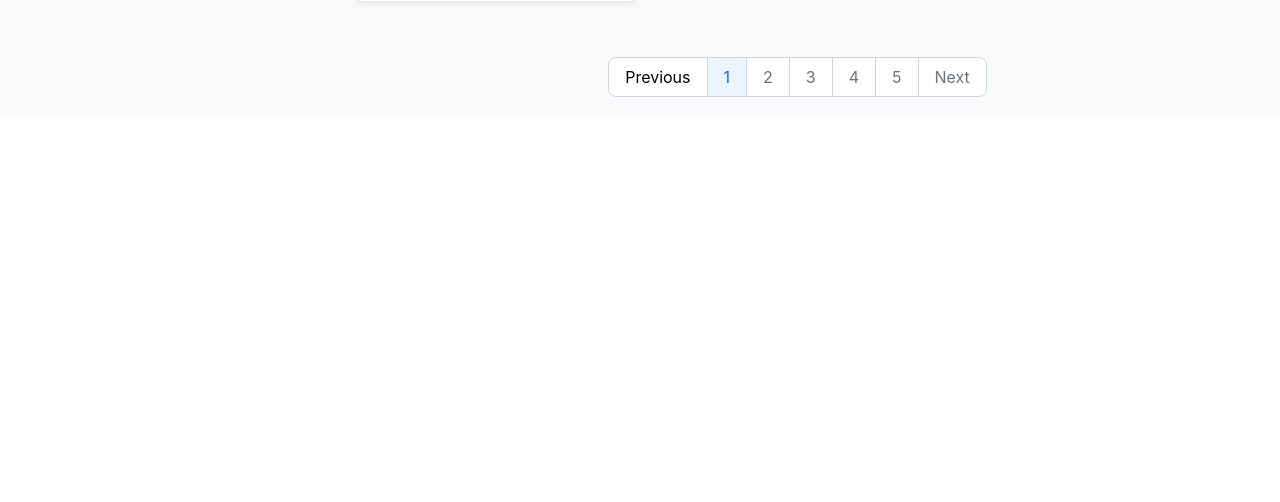
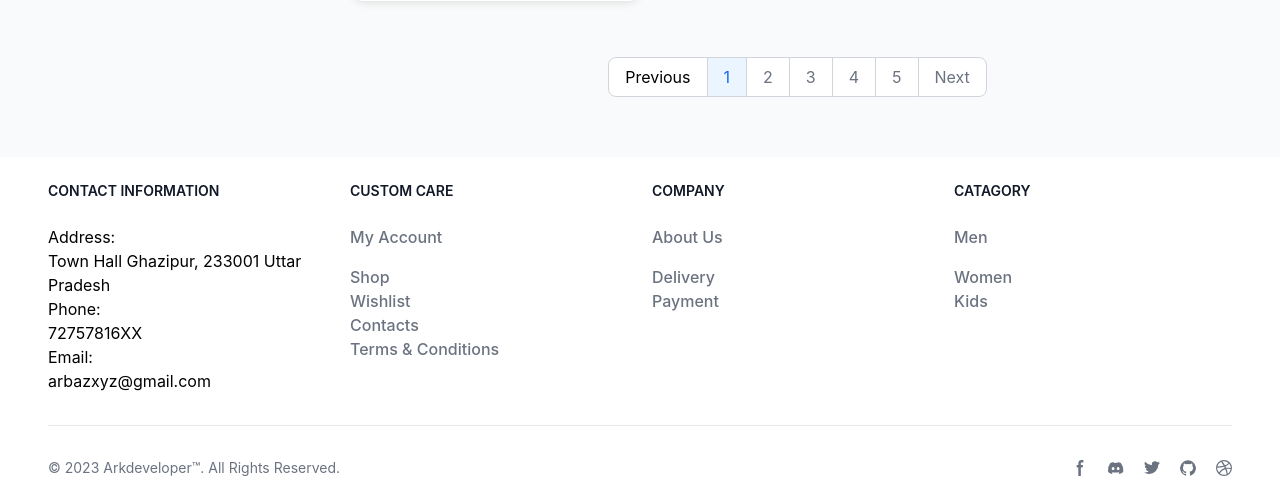
Before and after one commit to iamark07/PHP-Watcg-E-Commerce-Website, a PHP site: page / in a window 1280 px wide. Shown: the part 4394-4896 px from the top of the page. Before the commit the page ends 4491 px from the top, so only its background shows below. Run offline with PHP 8.4, Linux system fonts and the light colour scheme; some libraries are stand-ins or nearby versions.

Commit message:
footer add

```diff
--- a/index.html
+++ b/index.html
@@ -180,25 +180,41 @@
                     <h2 class="text-2xl border-b border-gray-400 py-1">Filter</h2>
                     <div class="filter_container my-3 overflow-auto">
                         <div class="brand_filter">
-                            <h3 class="flex items-center text-lg mt-3">Brands <span><i class="ri-arrow-drop-down-line text-2xl ms-2"></i></span></h3>
+                            <h3 class="flex items-center text-lg mt-3">Brands <span><i
+                                        class="ri-arrow-drop-down-line text-2xl ms-2"></i></span></h3>
                             <ul class="mt-2">
-                                <li class="ms-5 flex items-center"><input type="checkbox" class="me-2 cursor-pointer" id="sonata"><label for="sonata" class="cursor-pointer">Sonata</label></li>
-                                <li class="ms-5 flex items-center"><input type="checkbox" class="me-2 cursor-pointer" id="titan"><label for="titan" class="cursor-pointer">Titan</label></li>
-                                <li class="ms-5 flex items-center"><input type="checkbox" class="me-2 cursor-pointer" id="boat"><label for="boat" class="cursor-pointer">Boat</label></li>
-                                <li class="ms-5 flex items-center"><input type="checkbox" class="me-2 cursor-pointer" id="allen-solly"><label for="allen-solly" class="cursor-pointer">Allen-Solly</label></li>
-                                <li class="ms-5 flex items-center"><input type="checkbox" class="me-2 cursor-pointer" id="fastrack"><label for="fastrack" class="cursor-pointer">Fastrack</label></li>
-                                <li class="ms-5 flex items-center"><input type="checkbox" class="me-2 cursor-pointer" id="fire-bolt"><label for="fire-bolt" class="cursor-pointer">Fire-Bolt</label></li>
-                                <li class="ms-5 flex items-center"><input type="checkbox" class="me-2 cursor-pointer" id="peter-england"><label for="peter-england" class="cursor-pointer">Peter-England</label></li>
-                                <li class="ms-5 flex items-center"><input type="checkbox" class="me-2 cursor-pointer" id="fossil"><label for="fossil" class="cursor-pointer">Fossil</label></li>
-                                <li class="ms-5 flex items-center"><input type="checkbox" class="me-2 cursor-pointer" id="provogue"><label for="provogue" class="cursor-pointer">Provogue</label></li>
+                                <li class="ms-5 flex items-center"><input type="checkbox" class="me-2 cursor-pointer"
+                                        id="sonata"><label for="sonata" class="cursor-pointer">Sonata</label></li>
+                                <li class="ms-5 flex items-center"><input type="checkbox" class="me-2 cursor-pointer"
+                                        id="titan"><label for="titan" class="cursor-pointer">Titan</label></li>
+                                <li class="ms-5 flex items-center"><input type="checkbox" class="me-2 cursor-pointer"
+                                        id="boat"><label for="boat" class="cursor-pointer">Boat</label></li>
+                                <li class="ms-5 flex items-center"><input type="checkbox" class="me-2 cursor-pointer"
+                                        id="allen-solly"><label for="allen-solly"
+                                        class="cursor-pointer">Allen-Solly</label></li>
+                                <li class="ms-5 flex items-center"><input type="checkbox" class="me-2 cursor-pointer"
+                                        id="fastrack"><label for="fastrack" class="cursor-pointer">Fastrack</label></li>
+                                <li class="ms-5 flex items-center"><input type="checkbox" class="me-2 cursor-pointer"
+                                        id="fire-bolt"><label for="fire-bolt" class="cursor-pointer">Fire-Bolt</label>
+                                </li>
+                                <li class="ms-5 flex items-center"><input type="checkbox" class="me-2 cursor-pointer"
+                                        id="peter-england"><label for="peter-england"
+                                        class="cursor-pointer">Peter-England</label></li>
+                                <li class="ms-5 flex items-center"><input type="checkbox" class="me-2 cursor-pointer"
+                                        id="fossil"><label for="fossil" class="cursor-pointer">Fossil</label></li>
+                                <li class="ms-5 flex items-center"><input type="checkbox" class="me-2 cursor-pointer"
+                                        id="provogue"><label for="provogue" class="cursor-pointer">Provogue</label></li>
                             </ul>
                         </div>
                         <div class="price_filter">
-                            <h3 class="flex items-center text-lg mt-3">Price <span><i class="ri-arrow-drop-down-line text-2xl ms-2"></i></span></h3>
+                            <h3 class="flex items-center text-lg mt-3">Price <span><i
+                                        class="ri-arrow-drop-down-line text-2xl ms-2"></i></span></h3>
                             <div class="progress_bar_container px-5">
                                 <div class="price_progress_line mt-3 bg-blue-300 w-full h-1 rounded-lg">
                                     <div class="progress_bar bg-blue-500 w-1/4 h-1 rounded-lg relative">
-                                        <div class="progress_pointer w-5 h-5 rounded-full bg-white absolute top-1/2 -translate-x-1/2 -translate-y-1/2 cursor-pointer"></div>
+                                        <div
+                                            class="progress_pointer w-5 h-5 rounded-full bg-white absolute top-1/2 -translate-x-1/2 -translate-y-1/2 cursor-pointer">
+                                        </div>
                                     </div>
                                 </div>
                                 <div class="progress_amount_value w-full flex justify-between mt-2">
@@ -208,7 +224,8 @@
                             </div>
                         </div>
                         <div class="category">
-                            <h3 class="flex items-center text-lg mt-3">Category <span><i class="ri-arrow-drop-down-line text-2xl ms-2"></i></span></h3>
+                            <h3 class="flex items-center text-lg mt-3">Category <span><i
+                                        class="ri-arrow-drop-down-line text-2xl ms-2"></i></span></h3>
                             <ul class="mt-2">
                                 <li class="ms-5 flex items-center"><input type="checkbox" class="me-2">Men</li>
                                 <li class="ms-5 flex items-center"><input type="checkbox" class="me-2">Women</li>
@@ -219,7 +236,8 @@
                 </div>
             </aside>
             <div class="md:my-5 w-3/4">
-                <div class="sort_option w-full sticky top-5 md:px-5 md:py-3 flex justify-between items-center bg-white rounded-lg">
+                <div
+                    class="sort_option w-full sticky top-5 md:px-5 md:py-3 flex justify-between items-center bg-white rounded-lg">
                     <h3>Sort By :</h3>
                     <select name="sort" id="sort_by" class="cursor-pointer">
                         <option disabled selected>Choose</option>
@@ -1366,6 +1384,137 @@
             </div>
 
         </section>
+        <section class="offer"></section>
+
+
+        <footer class="bg-white dark:bg-gray-900 mt-10 px-8">
+            <div class="mx-auto w-full max-w-screen-xl p-4 py-6 lg:py-8">
+                <div class="md:flex md:justify-between">
+                    <!-- <div class="mb-6 md:mb-0">
+                        <a href="index.html" class="flex items-center">
+                            <img src="https://flowbite.com/docs/images/logo.svg" class="h-8 me-3" alt="FlowBite Logo" />
+                            <span
+                                class="self-center text-2xl font-semibold whitespace-nowrap text-black">Tick Tock</span>
+                        </a>
+                    </div> -->
+                    <div class="grid sm:grid-cols-3 md:grid-cols-4 gap-8 sm:gap-6">
+                        <div>
+                            <h2 class="mb-6 text-sm font-semibold text-gray-900 uppercase dark:text-white">CONTACT INFORMATION
+                            </h2>
+                            <h3 class="text-md">Address:</h3>
+                            <h4 class="text-md">Town Hall Ghazipur, 233001 Uttar Pradesh</h4>
+                            <h3 class="text-md">Phone:</h3>
+                            <h4 class="text-md">72757816XX</h4>
+                            <h3 class="text-md">Email:</h3>
+                            <h4 class="text-md">arbazxyz@gmail.com</h4>
+                        </div>
+                        <div>
+                            <h2 class="mb-6 text-sm font-semibold text-gray-900 uppercase dark:text-white">CUSTOM CARE
+                            </h2>
+                            <ul class="text-gray-500 dark:text-gray-400 font-medium">
+                                <li class="mb-4">
+                                    <a href="https://flowbite.com/" class="hover:underline">My Account</a>
+                                </li>
+                                <li>
+                                    <a href="https://tailwindcss.com/" class="hover:underline">Shop</a>
+                                </li>
+                                <li>
+                                    <a href="https://tailwindcss.com/" class="hover:underline">Wishlist</a>
+                                </li>
+                                <li>
+                                    <a href="https://tailwindcss.com/" class="hover:underline">Contacts</a>
+                                </li>
+                                <li>
+                                    <a href="https://tailwindcss.com/" class="hover:underline">Terms & Conditions</a>
+                                </li>
+                            </ul>
+                        </div>
+                        <div>
+                            <h2 class="mb-6 text-sm font-semibold text-gray-900 uppercase dark:text-white">Company
+                            </h2>
+                            <ul class="text-gray-500 dark:text-gray-400 font-medium">
+                                <li class="mb-4">
+                                    <a href="https://github.com/themesberg/flowbite" class="hover:underline ">About Us</a>
+                                </li>
+                                <li>
+                                    <a href="https://discord.gg/4eeurUVvTy" class="hover:underline">Delivery</a>
+                                </li>
+                                <li>
+                                    <a href="https://discord.gg/4eeurUVvTy" class="hover:underline">Payment</a>
+                                </li>
+                            </ul>
+                        </div>
+                        <div>
+                            <h2 class="mb-6 text-sm font-semibold text-gray-900 uppercase dark:text-white">Catagory</h2>
+                            <ul class="text-gray-500 dark:text-gray-400 font-medium">
+                                <li class="mb-4">
+                                    <a href="#" class="hover:underline">Men</a>
+                                </li>
+                                <li>
+                                    <a href="#" class="hover:underline">Women</a>
+                                </li>
+                                <li>
+                                    <a href="#" class="hover:underline">Kids</a>
+                                </li>
+                            </ul>
+                        </div>
+                    </div>
+                </div>
+                <hr class="my-6 border-gray-200 sm:mx-auto dark:border-gray-700 lg:my-8" />
+                <div class="sm:flex sm:items-center sm:justify-between">
+                    <span class="text-sm text-gray-500 sm:text-center dark:text-gray-400">© 2023 <a
+                            href="https://flowbite.com/" class="hover:underline">Arkdeveloper™</a>. All Rights Reserved.
+                    </span>
+                    <div class="flex mt-4 sm:justify-center sm:mt-0">
+                        <a href="#" class="text-gray-500 hover:text-gray-900 dark:hover:text-white">
+                            <svg class="w-4 h-4" aria-hidden="true" xmlns="http://www.w3.org/2000/svg"
+                                fill="currentColor" viewBox="0 0 8 19">
+                                <path fill-rule="evenodd"
+                                    d="M6.135 3H8V0H6.135a4.147 4.147 0 0 0-4.142 4.142V6H0v3h2v9.938h3V9h2.021l.592-3H5V3.591A.6.6 0 0 1 5.592 3h.543Z"
+                                    clip-rule="evenodd" />
+                            </svg>
+                            <span class="sr-only">Facebook page</span>
+                        </a>
+                        <a href="#" class="text-gray-500 hover:text-gray-900 dark:hover:text-white ms-5">
+                            <svg class="w-4 h-4" aria-hidden="true" xmlns="http://www.w3.org/2000/svg"
+                                fill="currentColor" viewBox="0 0 21 16">
+                                <path
+                                    d="M16.942 1.556a16.3 16.3 0 0 0-4.126-1.3 12.04 12.04 0 0 0-.529 1.1 15.175 15.175 0 0 0-4.573 0 11.585 11.585 0 0 0-.535-1.1 16.274 16.274 0 0 0-4.129 1.3A17.392 17.392 0 0 0 .182 13.218a15.785 15.785 0 0 0 4.963 2.521c.41-.564.773-1.16 1.084-1.785a10.63 10.63 0 0 1-1.706-.83c.143-.106.283-.217.418-.33a11.664 11.664 0 0 0 10.118 0c.137.113.277.224.418.33-.544.328-1.116.606-1.71.832a12.52 12.52 0 0 0 1.084 1.785 16.46 16.46 0 0 0 5.064-2.595 17.286 17.286 0 0 0-2.973-11.59ZM6.678 10.813a1.941 1.941 0 0 1-1.8-2.045 1.93 1.93 0 0 1 1.8-2.047 1.919 1.919 0 0 1 1.8 2.047 1.93 1.93 0 0 1-1.8 2.045Zm6.644 0a1.94 1.94 0 0 1-1.8-2.045 1.93 1.93 0 0 1 1.8-2.047 1.918 1.918 0 0 1 1.8 2.047 1.93 1.93 0 0 1-1.8 2.045Z" />
+                            </svg>
+                            <span class="sr-only">Discord community</span>
+                        </a>
+                        <a href="#" class="text-gray-500 hover:text-gray-900 dark:hover:text-white ms-5">
+                            <svg class="w-4 h-4" aria-hidden="true" xmlns="http://www.w3.org/2000/svg"
+                                fill="currentColor" viewBox="0 0 20 17">
+                                <path fill-rule="evenodd"
+                                    d="M20 1.892a8.178 8.178 0 0 1-2.355.635 4.074 4.074 0 0 0 1.8-2.235 8.344 8.344 0 0 1-2.605.98A4.13 4.13 0 0 0 13.85 0a4.068 4.068 0 0 0-4.1 4.038 4 4 0 0 0 .105.919A11.705 11.705 0 0 1 1.4.734a4.006 4.006 0 0 0 1.268 5.392 4.165 4.165 0 0 1-1.859-.5v.05A4.057 4.057 0 0 0 4.1 9.635a4.19 4.19 0 0 1-1.856.07 4.108 4.108 0 0 0 3.831 2.807A8.36 8.36 0 0 1 0 14.184 11.732 11.732 0 0 0 6.291 16 11.502 11.502 0 0 0 17.964 4.5c0-.177 0-.35-.012-.523A8.143 8.143 0 0 0 20 1.892Z"
+                                    clip-rule="evenodd" />
+                            </svg>
+                            <span class="sr-only">Twitter page</span>
+                        </a>
+                        <a href="#" class="text-gray-500 hover:text-gray-900 dark:hover:text-white ms-5">
+                            <svg class="w-4 h-4" aria-hidden="true" xmlns="http://www.w3.org/2000/svg"
+                                fill="currentColor" viewBox="0 0 20 20">
+                                <path fill-rule="evenodd"
+                                    d="M10 .333A9.911 9.911 0 0 0 6.866 19.65c.5.092.678-.215.678-.477 0-.237-.01-1.017-.014-1.845-2.757.6-3.338-1.169-3.338-1.169a2.627 2.627 0 0 0-1.1-1.451c-.9-.615.07-.6.07-.6a2.084 2.084 0 0 1 1.518 1.021 2.11 2.11 0 0 0 2.884.823c.044-.503.268-.973.63-1.325-2.2-.25-4.516-1.1-4.516-4.9A3.832 3.832 0 0 1 4.7 7.068a3.56 3.56 0 0 1 .095-2.623s.832-.266 2.726 1.016a9.409 9.409 0 0 1 4.962 0c1.89-1.282 2.717-1.016 2.717-1.016.366.83.402 1.768.1 2.623a3.827 3.827 0 0 1 1.02 2.659c0 3.807-2.319 4.644-4.525 4.889a2.366 2.366 0 0 1 .673 1.834c0 1.326-.012 2.394-.012 2.72 0 .263.18.572.681.475A9.911 9.911 0 0 0 10 .333Z"
+                                    clip-rule="evenodd" />
+                            </svg>
+                            <span class="sr-only">GitHub account</span>
+                        </a>
+                        <a href="#" class="text-gray-500 hover:text-gray-900 dark:hover:text-white ms-5">
+                            <svg class="w-4 h-4" aria-hidden="true" xmlns="http://www.w3.org/2000/svg"
+                                fill="currentColor" viewBox="0 0 20 20">
+                                <path fill-rule="evenodd"
+                                    d="M10 0a10 10 0 1 0 10 10A10.009 10.009 0 0 0 10 0Zm6.613 4.614a8.523 8.523 0 0 1 1.93 5.32 20.094 20.094 0 0 0-5.949-.274c-.059-.149-.122-.292-.184-.441a23.879 23.879 0 0 0-.566-1.239 11.41 11.41 0 0 0 4.769-3.366ZM8 1.707a8.821 8.821 0 0 1 2-.238 8.5 8.5 0 0 1 5.664 2.152 9.608 9.608 0 0 1-4.476 3.087A45.758 45.758 0 0 0 8 1.707ZM1.642 8.262a8.57 8.57 0 0 1 4.73-5.981A53.998 53.998 0 0 1 9.54 7.222a32.078 32.078 0 0 1-7.9 1.04h.002Zm2.01 7.46a8.51 8.51 0 0 1-2.2-5.707v-.262a31.64 31.64 0 0 0 8.777-1.219c.243.477.477.964.692 1.449-.114.032-.227.067-.336.1a13.569 13.569 0 0 0-6.942 5.636l.009.003ZM10 18.556a8.508 8.508 0 0 1-5.243-1.8 11.717 11.717 0 0 1 6.7-5.332.509.509 0 0 1 .055-.02 35.65 35.65 0 0 1 1.819 6.476 8.476 8.476 0 0 1-3.331.676Zm4.772-1.462A37.232 37.232 0 0 0 13.113 11a12.513 12.513 0 0 1 5.321.364 8.56 8.56 0 0 1-3.66 5.73h-.002Z"
+                                    clip-rule="evenodd" />
+                            </svg>
+                            <span class="sr-only">Dribbble account</span>
+                        </a>
+                    </div>
+                </div>
+            </div>
+        </footer>
+
     </main>
 
     <!-- flowbite tailwind css cdn -->
--- a/tailwind_config/tailwind_output.css
+++ b/tailwind_config/tailwind_output.css
@@ -626,9 +626,23 @@ video {
   z-index: 50;
 }
 
+.z-20 {
+  z-index: 20;
+}
+
 .my-3 {
   margin-top: 0.75rem;
   margin-bottom: 0.75rem;
+}
+
+.mx-auto {
+  margin-left: auto;
+  margin-right: auto;
+}
+
+.my-6 {
+  margin-top: 1.5rem;
+  margin-bottom: 1.5rem;
 }
 
 .mb-5 {
@@ -673,6 +687,30 @@ video {
 
 .mt-3 {
   margin-top: 0.75rem;
+}
+
+.me-4 {
+  margin-inline-end: 1rem;
+}
+
+.mb-4 {
+  margin-bottom: 1rem;
+}
+
+.mb-6 {
+  margin-bottom: 1.5rem;
+}
+
+.me-3 {
+  margin-inline-end: 0.75rem;
+}
+
+.mt-4 {
+  margin-top: 1rem;
+}
+
+.mt-10 {
+  margin-top: 2.5rem;
 }
 
 .block {
@@ -751,6 +793,10 @@ video {
   width: 100%;
 }
 
+.max-w-screen-xl {
+  max-width: 1280px;
+}
+
 .-translate-x-1\/2 {
   --tw-translate-x: -50%;
   transform: translate(var(--tw-translate-x), var(--tw-translate-y)) rotate(var(--tw-rotate)) skewX(var(--tw-skew-x)) skewY(var(--tw-skew-y)) scaleX(var(--tw-scale-x)) scaleY(var(--tw-scale-y));
@@ -801,6 +859,10 @@ video {
   gap: 1.25rem;
 }
 
+.gap-8 {
+  gap: 2rem;
+}
+
 .-space-x-px > :not([hidden]) ~ :not([hidden]) {
   --tw-space-x-reverse: 0;
   margin-right: calc(-1px * var(--tw-space-x-reverse));
@@ -880,6 +954,11 @@ video {
 .border-gray-400 {
   --tw-border-opacity: 1;
   border-color: rgb(156 163 175 / var(--tw-border-opacity));
+}
+
+.border-gray-200 {
+  --tw-border-opacity: 1;
+  border-color: rgb(229 231 235 / var(--tw-border-opacity));
 }
 
 .bg-blue-100 {
@@ -936,6 +1015,14 @@ video {
 
 .p-8 {
   padding: 2rem;
+}
+
+.p-4 {
+  padding: 1rem;
+}
+
+.p-10 {
+  padding: 2.5rem;
 }
 
 .px-10 {
@@ -996,6 +1083,16 @@ video {
 .py-5 {
   padding-top: 1.25rem;
   padding-bottom: 1.25rem;
+}
+
+.py-6 {
+  padding-top: 1.5rem;
+  padding-bottom: 1.5rem;
+}
+
+.px-8 {
+  padding-left: 2rem;
+  padding-right: 2rem;
 }
 
 .pb-5 {
@@ -1064,6 +1161,10 @@ video {
 
 .font-semibold {
   font-weight: 600;
+}
+
+.uppercase {
+  text-transform: uppercase;
 }
 
 .leading-tight {
@@ -1189,6 +1299,49 @@ video {
   --tw-ring-color: rgb(255 255 255 / var(--tw-ring-opacity));
 }
 
+@media (min-width: 640px) {
+  .sm\:mx-auto {
+    margin-left: auto;
+    margin-right: auto;
+  }
+
+  .sm\:mt-0 {
+    margin-top: 0px;
+  }
+
+  .sm\:flex {
+    display: flex;
+  }
+
+  .sm\:grid-cols-3 {
+    grid-template-columns: repeat(3, minmax(0, 1fr));
+  }
+
+  .sm\:grid-cols-4 {
+    grid-template-columns: repeat(4, minmax(0, 1fr));
+  }
+
+  .sm\:items-center {
+    align-items: center;
+  }
+
+  .sm\:justify-center {
+    justify-content: center;
+  }
+
+  .sm\:justify-between {
+    justify-content: space-between;
+  }
+
+  .sm\:gap-6 {
+    gap: 1.5rem;
+  }
+
+  .sm\:text-center {
+    text-align: center;
+  }
+}
+
 @media (min-width: 768px) {
   .md\:absolute {
     position: absolute;
@@ -1233,8 +1394,20 @@ video {
     transform: translate(var(--tw-translate-x), var(--tw-translate-y)) rotate(var(--tw-rotate)) skewX(var(--tw-skew-x)) skewY(var(--tw-skew-y)) scaleX(var(--tw-scale-x)) scaleY(var(--tw-scale-y));
   }
 
-  .md\:p-5 {
-    padding: 1.25rem;
+  .md\:grid-cols-4 {
+    grid-template-columns: repeat(4, minmax(0, 1fr));
+  }
+
+  .md\:items-center {
+    align-items: center;
+  }
+
+  .md\:justify-between {
+    justify-content: space-between;
+  }
+
+  .md\:p-6 {
+    padding: 1.5rem;
   }
 
   .md\:px-5 {
@@ -1254,6 +1427,11 @@ video {
 }
 
 @media (min-width: 1024px) {
+  .lg\:my-8 {
+    margin-top: 2rem;
+    margin-bottom: 2rem;
+  }
+
   .lg\:px-5 {
     padding-left: 1.25rem;
     padding-right: 1.25rem;
@@ -1262,6 +1440,11 @@ video {
   .lg\:py-5 {
     padding-top: 1.25rem;
     padding-bottom: 1.25rem;
+  }
+
+  .lg\:py-8 {
+    padding-top: 2rem;
+    padding-bottom: 2rem;
   }
 }
 
```
Also changed, not shown: other parts of tailwind_config/tailwind_output.css (+59 -4 lines).
